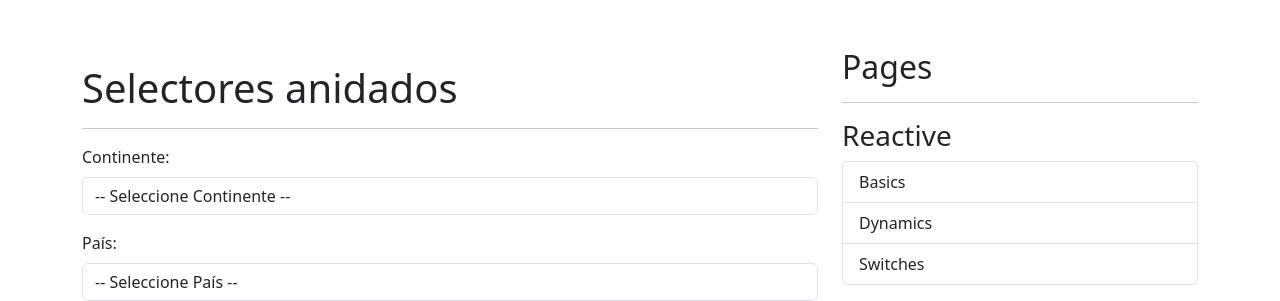
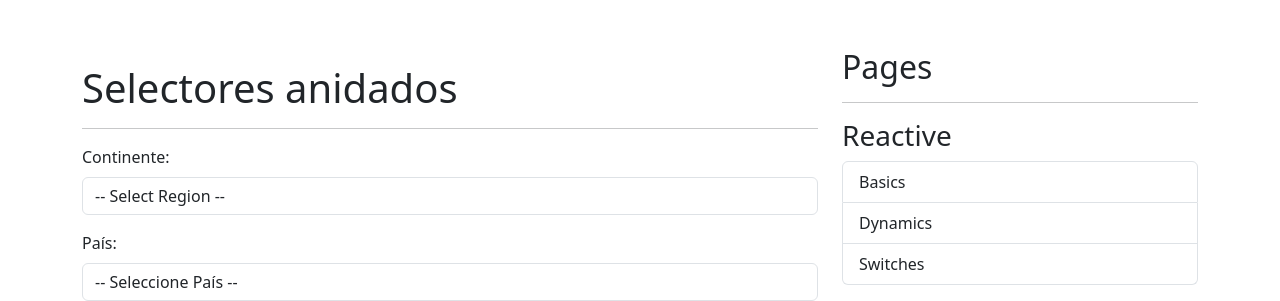
Before and after one commit to relicary/reactive-forms-app, an Angular app: page /country in a window 1280 px wide. Shown: the top 301 px of the page. Built offline with nearby package versions, Linux system fonts and the light colour scheme.

Commit message:
BINDING: Link a Select Menu with a field

```diff
--- a/src/app/country/pages/country-page/country-page.component.html
+++ b/src/app/country/pages/country-page/country-page.component.html
@@ -7,11 +7,11 @@
     <div class="col">
       <label class="form-label">Continente:</label>
       <select formControlName="region" class="form-control">
-        <option value="">-- Seleccione Continente --</option>
+        <option value="">-- Select Region --</option>
 
-        <!-- <option [value]="region">
-          {{ region }}
-        </option> -->
+        @for (region of regions(); track region) {
+        <option [value]="region">{{ region }}</option>
+        }
       </select>
     </div>
   </div>
--- a/src/app/country/pages/country-page/country-page.component.ts
+++ b/src/app/country/pages/country-page/country-page.component.ts
@@ -1,6 +1,7 @@
 import { JsonPipe } from '@angular/common';
-import { Component, inject } from '@angular/core';
+import { Component, inject, signal } from '@angular/core';
 import { FormBuilder, ReactiveFormsModule, Validators } from '@angular/forms';
+import { CountryService } from '../../services/country.service';
 
 @Component({
   selector: 'app-country-page',
@@ -10,6 +11,10 @@ import { FormBuilder, ReactiveFormsModule, Validators } from '@angular/forms';
 export class CountryPageComponent {
   fb = inject(FormBuilder);
 
+  countryService = inject(CountryService);
+
+  regions = signal(this.countryService.regions);
+
   myForm = this.fb.group({
     region: ['', Validators.required],
     country: ['', Validators.required],
```
